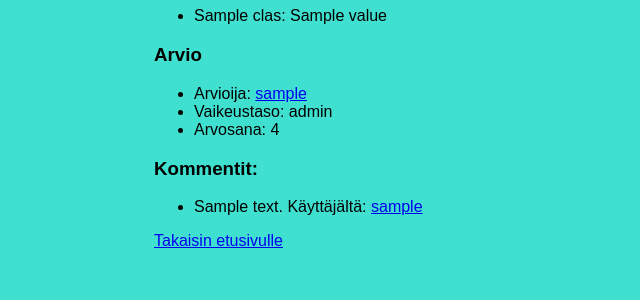
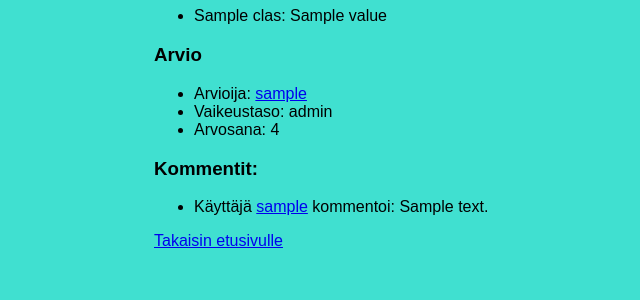
Before and after one commit to iita-mari/pelikirjasto, a Flask app: template templates/show_item.html in a window 1280 px wide. Shown: the part 199-499 px from the top of the page, without its empty margins (86-726 px from the left). Run offline with Flask 3, Linux system fonts and the light colour scheme; the template is opened without the code that fills it: most values are stand-ins (such as "Sample title", 1, 10 or a date in 2020).

Commit message:
Improve comment-section

```diff
--- a/templates/show_item.html
+++ b/templates/show_item.html
@@ -30,7 +30,7 @@
 <h3>Kommentit:</h3>
 <ul>
   {% for comment in comments %}
-    <li>{{ comment.comment_text }} Käyttäjältä: <a href="/user/{{ comment.user_id }}">{{ comment.username }}</a></li>
+    <li>Käyttäjä <a href="/user/{{ comment.user_id }}">{{ comment.username }}</a> kommentoi: {{ comment.comment_text }}</li>
   {% endfor %}
 </ul>
 {% if session.user_id %}
```
